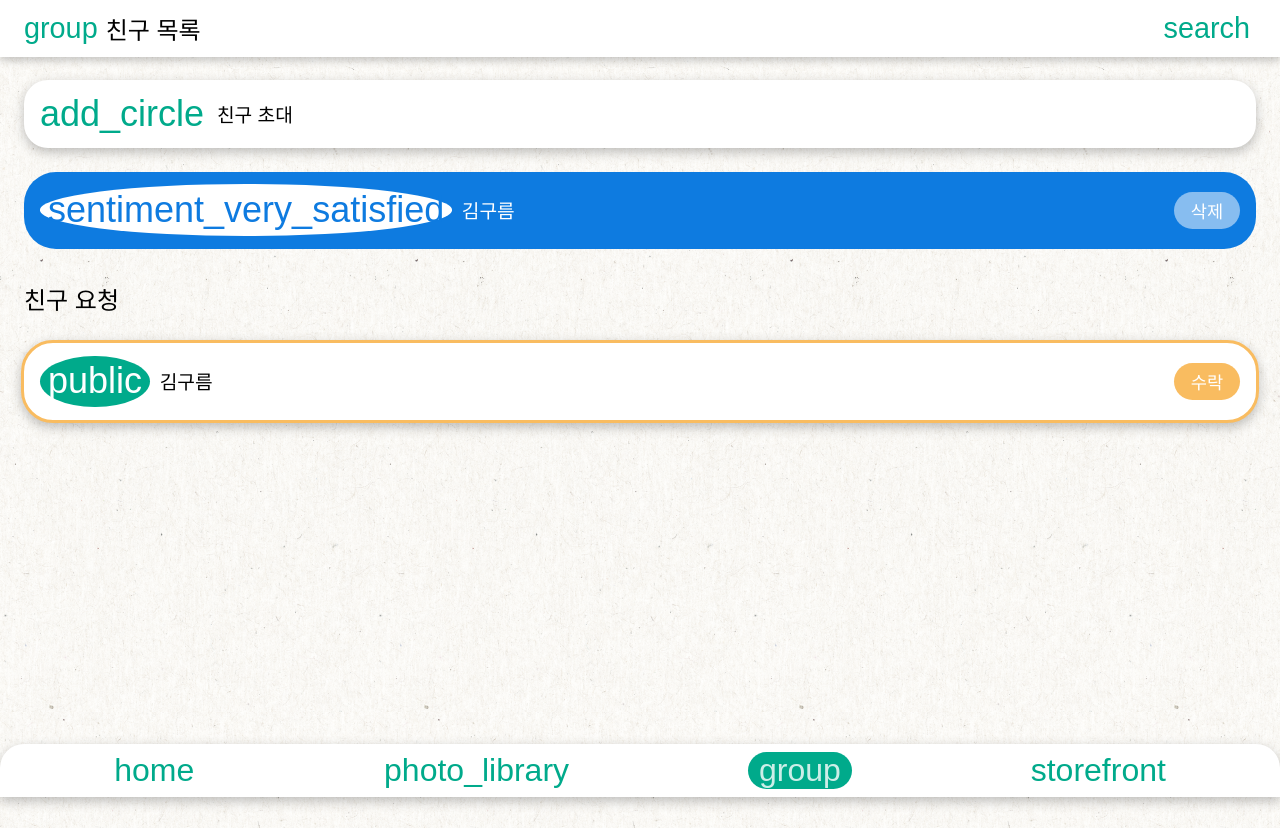
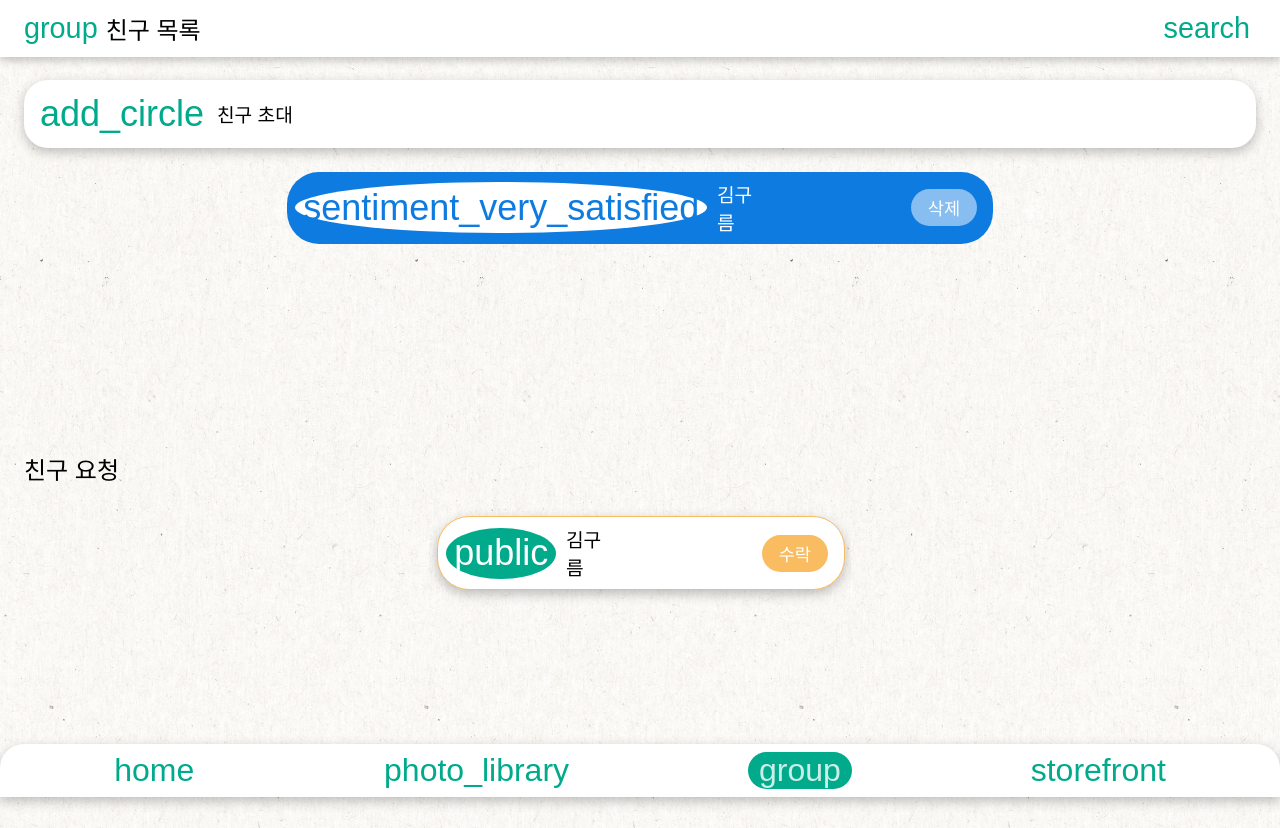
Before and after one commit to goormthon-Univ/2024_BEOTKKOTTHON_TEAM_25_FE, a React (Vite) app: page /friends-list in a window 1280 px wide. Built offline with nearby package versions, Linux system fonts and the light colour scheme; a web font is replaced by a local one.

Commit message:
feat: add scroll

```diff
--- a/src/pages/FriendsListPage.jsx
+++ b/src/pages/FriendsListPage.jsx
@@ -35,10 +35,11 @@ const FriendsListPage = () => {
         <InviteButton onClick={toggleInviteModal} $active={isActive}>
           <InviteIcon $active={isActive}>add_circle</InviteIcon>친구 초대
         </InviteButton>
+        <FriendWrapper>
           <FriendListContainer>
             <IconWrapper>
               <FaceIcon>sentiment_very_satisfied</FaceIcon>
-            김구름
+              <FriendText>김구름</FriendText>
             </IconWrapper>
             <SmallButtonWrapper>
               <Button
@@ -51,11 +52,13 @@ const FriendsListPage = () => {
               </Button>
             </SmallButtonWrapper>
           </FriendListContainer>
+        </FriendWrapper>
         <TitleText>친구 요청</TitleText>
+        <FriendWrapper>
           <FriendRequestContainer>
             <IconWrapper>
               <EarthIcon>public</EarthIcon>
-            김구름
+              <FriendText>김구름</FriendText>
             </IconWrapper>
             <SmallButtonWrapper>
               <Button
@@ -68,6 +71,7 @@ const FriendsListPage = () => {
               </Button>
             </SmallButtonWrapper>
           </FriendRequestContainer>
+        </FriendWrapper>
       </FriendListPage>
       <Footer />
       <Modal isOpen={isInviteModalOpen} onRequestClose={toggleInviteModal}>
@@ -80,10 +84,12 @@ const FriendsListPage = () => {
             <Icon>search</Icon>
           </ModalIconWrapper>
         </SearchBox>
+        <SearchResultWrapper>
           <SearchResult onClick={handleFriendClick} $active={isPressed}>
             <SearchResultCircle />
             지구 이름
           </SearchResult>
+        </SearchResultWrapper>
         <ModalButtonWrapper>
           <Button
             $bgColor={'blue'}
@@ -167,6 +173,14 @@ const InviteIcon = styled.div`
   color: ${(props) => (props.$active ? 'white' : props.theme.colors.green)};
 `;
 
+const FriendWrapper = styled.div`
+  overflow: scroll;
+  display: flex;
+  flex-direction: column;
+  height: 50%;
+  padding: 0 0.5rem;
+`;
+
 const FriendListContainer = styled.div`
   display: flex;
   flex-direction: row;
@@ -195,7 +209,13 @@ const IconWrapper = styled.div`
   display: flex;
   flex-direction: row;
   align-items: center;
-  padding: 0.3rem 1rem;
+  width: 100%;
+  padding-right: 9rem;
+  padding-left: 0.5rem;
+`;
+
+const FriendText = styled.div`
+  width: 50px;
 `;
 
 const SmallButtonWrapper = styled.div`
@@ -205,6 +225,7 @@ const SmallButtonWrapper = styled.div`
 const TitleText = styled.div`
   width: 100%;
   padding-top: 2rem;
+  padding-bottom: 0.4rem;
   font-family: 'SUITE-Bold', sans-serif;
   font-size: 1.5rem;
   text-align: left;
@@ -219,7 +240,7 @@ const FriendRequestContainer = styled.div`
   width: 100%;
   margin-top: 1.5rem;
   padding: 0.5rem 0;
-  border: solid;
+  border: solid 1px;
   border-radius: 2rem;
   border-color: ${(props) => props.theme.colors.orange};
   box-shadow: 0px 0.25rem 0.75rem rgba(0, 0, 0, 0.25);
@@ -307,7 +328,7 @@ const SearchResult = styled.button`
   justify-content: start;
   width: 100%;
   height: fit-content;
-  margin: 1rem 0;
+  margin: 0.5rem 0;
   padding: 0.8rem 0;
   border: none;
   border-radius: 0.8rem;
@@ -315,6 +336,13 @@ const SearchResult = styled.button`
   font-family: 'SUITE-Medium', sans-serif;
   font-size: 1rem;
   color: #404040;
+`;
+
+const SearchResultWrapper = styled.div`
+  overflow: scroll;
+  display: flex;
+  flex-direction: column;
+  height: 150px;
 `;
 
 const SearchResultCircle = styled.div`
```
Lines whose indentation alone changed are shown as unchanged.
